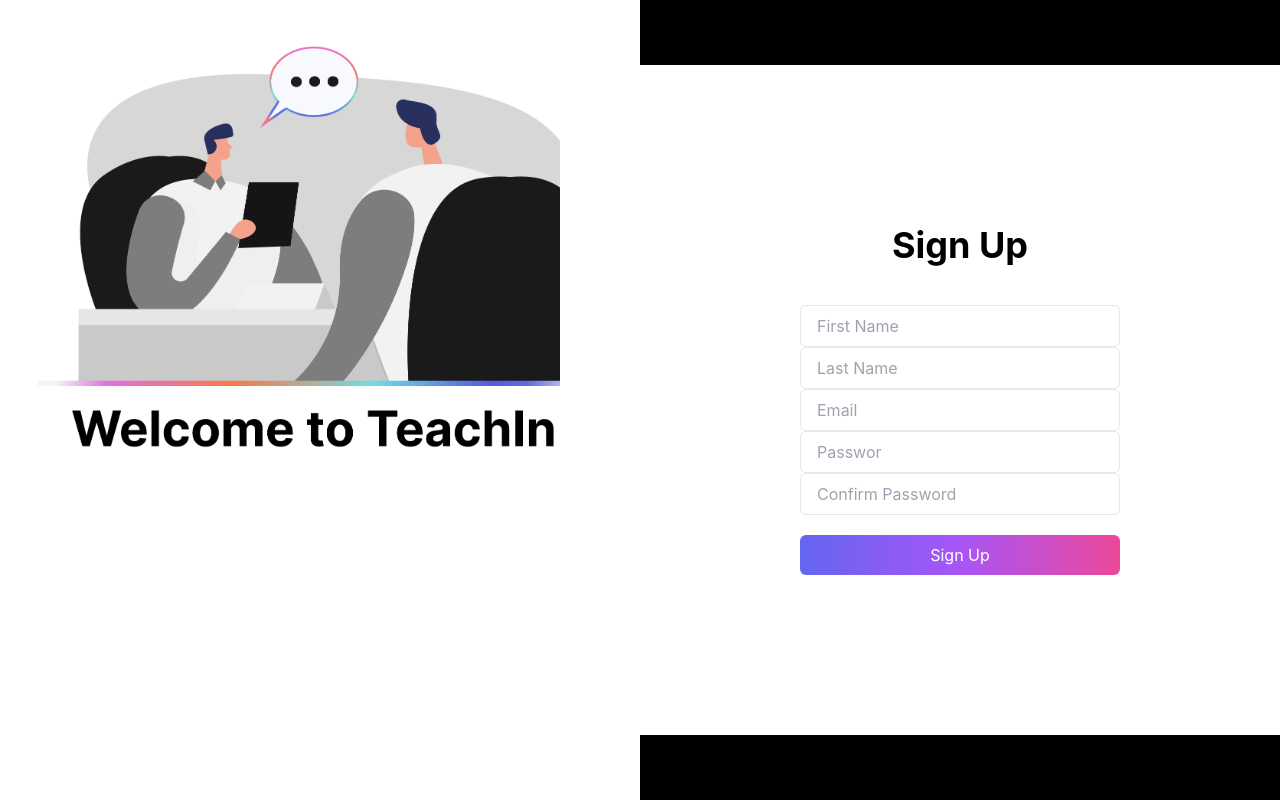
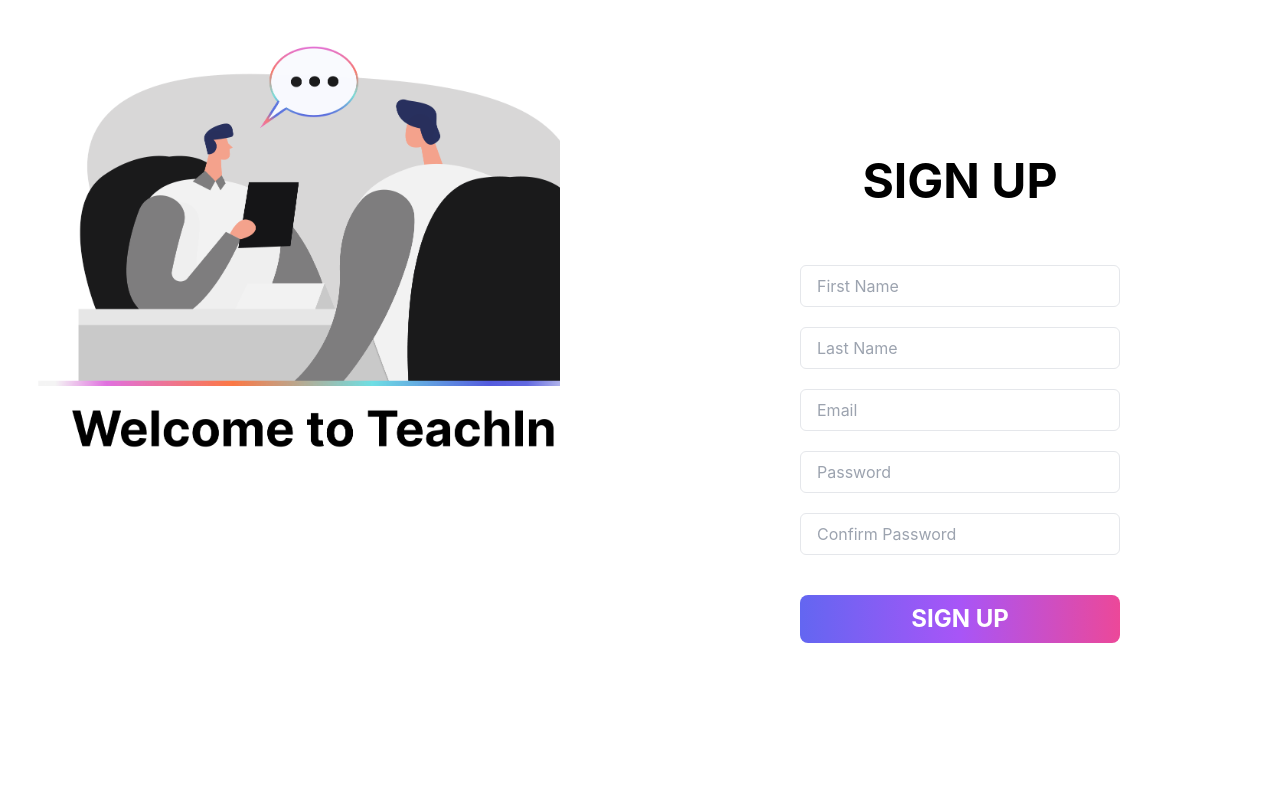
Before and after one commit to Smriti1979/TechIn_repo, a React (Create React App) app: page / in a window 1280 px wide. Shown: the top 803 px of the page. Built offline with nearby package versions, Linux system fonts and the light colour scheme.

Commit message:
sign up/login

```diff
--- a/src/Pages/SignUp.js
+++ b/src/Pages/SignUp.js
@@ -12,35 +12,35 @@
       {/* Content Block */}
       <div className=" h-screen bg-black flex justify-center items-center">
         <div className='bg-white rounded-md px-60 pt-40 pb-40 rounded-lg'>
-          <h1 className='text-4xl font-bold text-center'>Sign Up</h1>
+          <h1 className='text-5xl font-bold text-center'>SIGN UP</h1>
           <div className='w-80'>
               <form className='flex flex-col mt-10'>
               <input
               type="text"
               placeholder="First Name"
-              className="w-full py-2 px-4 border border-gradient rounded-md focus:outline-none focus:border-black-500"
+              className="w-full py-2 px-4 mt-5 border border-gradient rounded-md focus:outline-none focus:border-black-500"
               />
               <input
               type="text"
               placeholder="Last Name"
-              className="w-full py-2 px-4 border border-gradient rounded-md focus:outline-none focus:border-black-500"
+              className="w-full py-2 px-4 mt-5 border border-gradient rounded-md focus:outline-none focus:border-black-500"
               />
               <input
               type="email"
               placeholder="Email"
-              className="w-full py-2 px-4 border border-gradient rounded-md focus:outline-none focus:border-black-500"
+              className="w-full py-2 px-4 mt-5 border border-gradient rounded-md focus:outline-none focus:border-black-500"
               />
               <input
               type="password"
-              placeholder="Passwor"
-              className="w-full py-2 px-4 border border-gradient rounded-md focus:outline-none focus:border-black-500"
+              placeholder="Password"
+              className="w-full py-2 px-4 mt-5 border border-gradient rounded-md focus:outline-none focus:border-black-500"
               />
               <input
               type="password"
               placeholder="Confirm Password"
-              className="w-full py-2 px-4 border border-gradient rounded-md focus:outline-none focus:border-black-500"
+              className="w-full py-2 px-4 mt-5 border border-gradient rounded-md focus:outline-none focus:border-black-500"
               />
-              <button className='text-white rounded-md p-2 mt-5 bg-gradient-to-r from-indigo-500 via-purple-500 to-pink-500'>Sign Up</button>
+              <button className='text-2xl text-white rounded-lg pt-2 pb-2 mt-10 font-bold bg-gradient-to-r from-indigo-500 via-purple-500 to-pink-500'>SIGN UP</button>
               </form>
           </div>
         </div>
```
